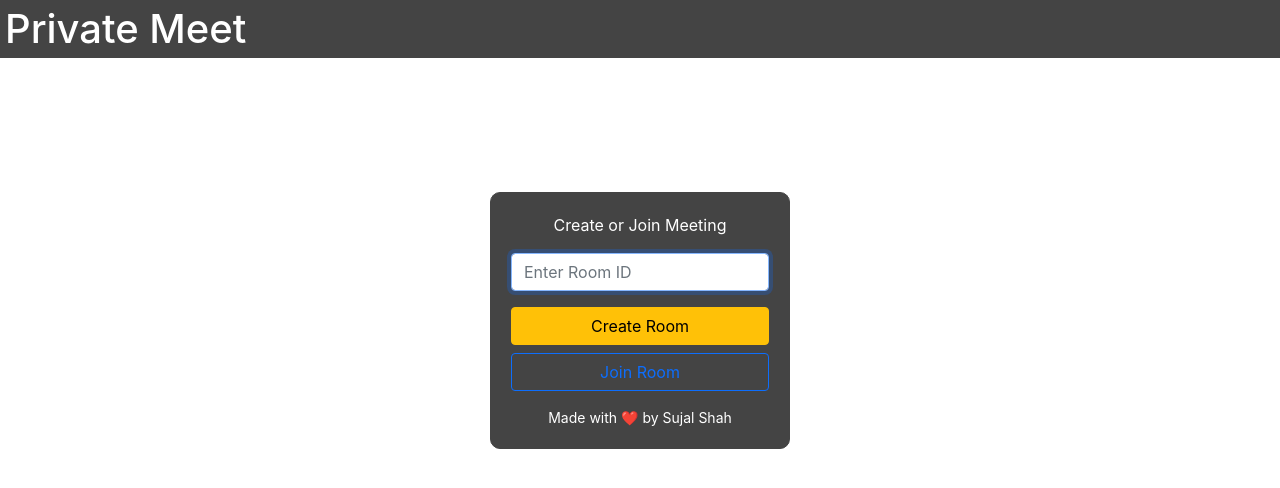
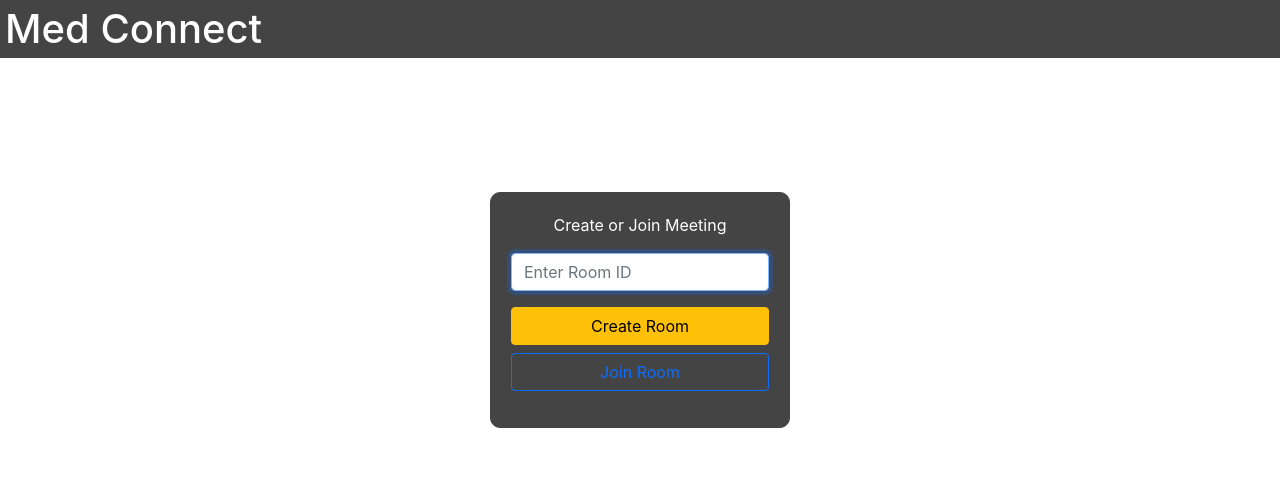
Before and after one commit to nithinrash/web, a plain HTML site: page index.html in a window 1280 px wide. Drawn offline with nearby package versions, Linux system fonts and the light colour scheme.

Commit message:
Update index.html

```diff
--- a/index.html
+++ b/index.html
@@ -4,13 +4,13 @@
 <head>
     <meta charset="utf-8">
     <meta name="viewport" content="width=device-width, initial-scale=1">
-    <title>Video Chat App</title>
+    <title>Med Video Connect</title>
     <link rel="stylesheet" type="text/css" href="styles.css">
     <link href="https://cdn.jsdelivr.net/npm/bootstrap@5.0.0/dist/css/bootstrap.min.css" rel="stylesheet" integrity="sha384-wEmeIV1mKuiNpC+IOBjI7aAzPcEZeedi5yW5f2yOq55WWLwNGmvvx4Um1vskeMj0" crossorigin="anonymous">
 </head>
 
 <body>
-    <h1 class="title">Private Meet</h1>
+    <h1 class="title">Med Connect</h1>
     <p id="notification" hidden></p>
     <div class="entry-modal" id="entry-modal">
         <p>Create or Join Meeting</p>
@@ -19,7 +19,7 @@
         <div class="d-grid gap-2 mt-3">
             <button onclick="createRoom()" class="btn btn-warning">Create Room</button>
             <button onclick="joinRoom()" class="btn btn-outline-primary">Join Room</button>
-            <small class="mt-2" align="center">Made with ❤️ by Sujal Shah</small>
+            <small class="mt-2" align="center"></small>
         </div>
     </div>
     <div class="container">
```
